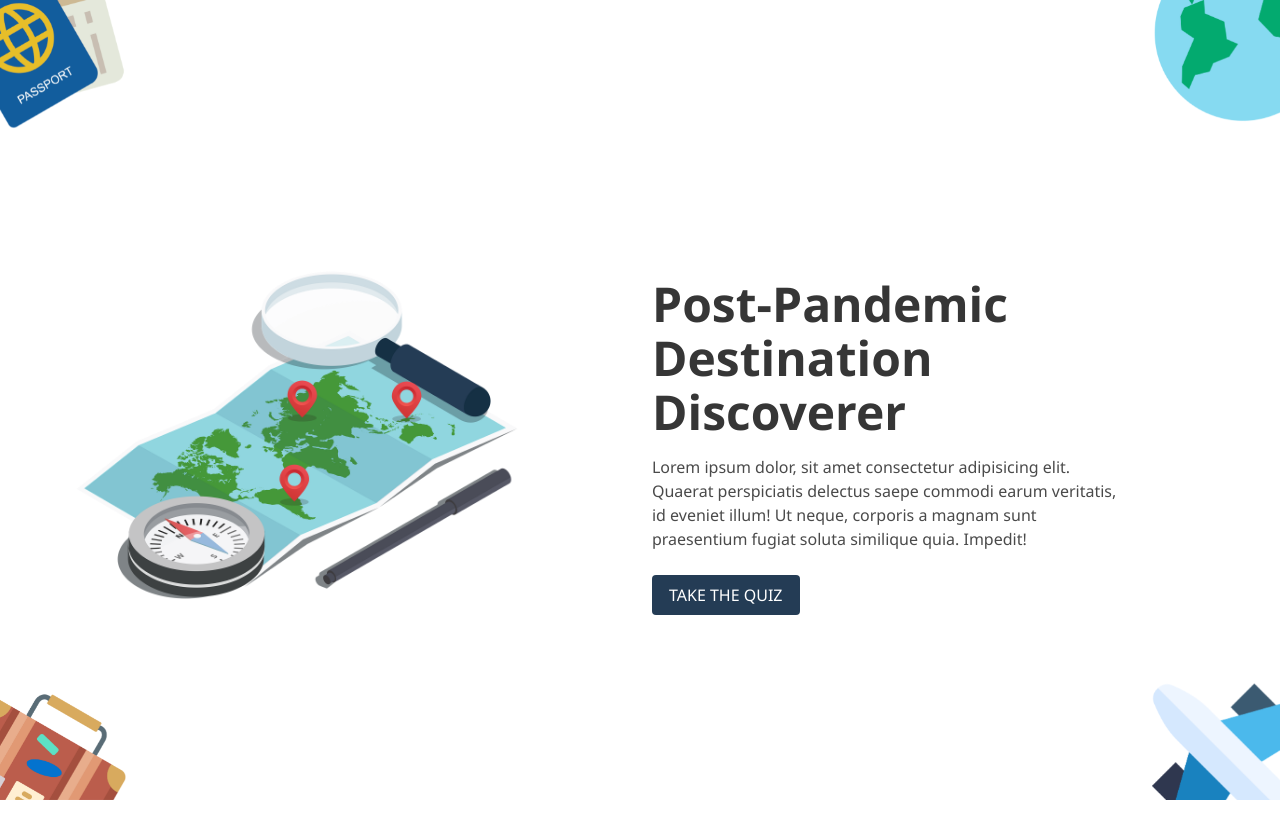
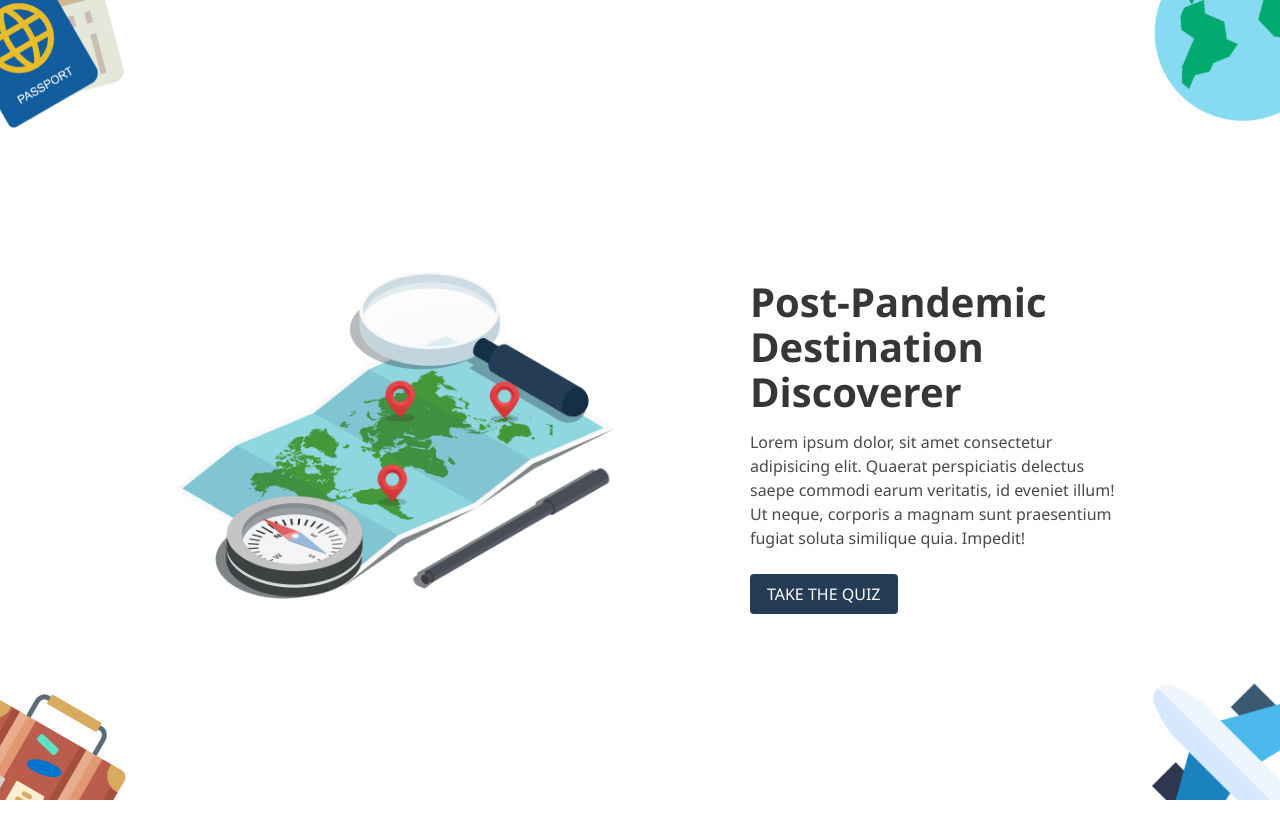
Before and after one commit to joshualive/Project-1, a plain HTML site: page index.html in a window 1280 px wide. Shown: the top 838 px of the page. Drawn offline with Linux system fonts and the light colour scheme; a web font is replaced by a local one.

Commit message:
Fixed issue with hero column

```diff
--- a/index.html
+++ b/index.html
@@ -25,7 +25,7 @@
     <div class="container">
         <!-- Header -->
         <div class="columns is-vcentered is-hero">
-            <div class="is-1">
+            <div class="column is-1">
                 <!-- Spacer -->
             </div>
             <div class="column is-5 has-text-centered">
@@ -34,8 +34,8 @@
             <div class="column is-1">
                 <!-- Spacer -->
             </div>
-            <div class="column is-5">
-                <h1 class="title is-1 has-text-dark mt-4 mb-4">Post-Pandemic Destination Discoverer</h1>
+            <div class="column is-4">
+                <h1 class="title is-2 has-text-dark mt-4 mb-4">Post-Pandemic Destination Discoverer</h1>
                 <p>
                     Lorem ipsum dolor, sit amet consectetur adipisicing elit. Quaerat perspiciatis delectus saepe commodi earum veritatis, id eveniet illum! Ut neque, corporis a magnam sunt praesentium fugiat soluta similique quia. Impedit!
                 </p>
```
